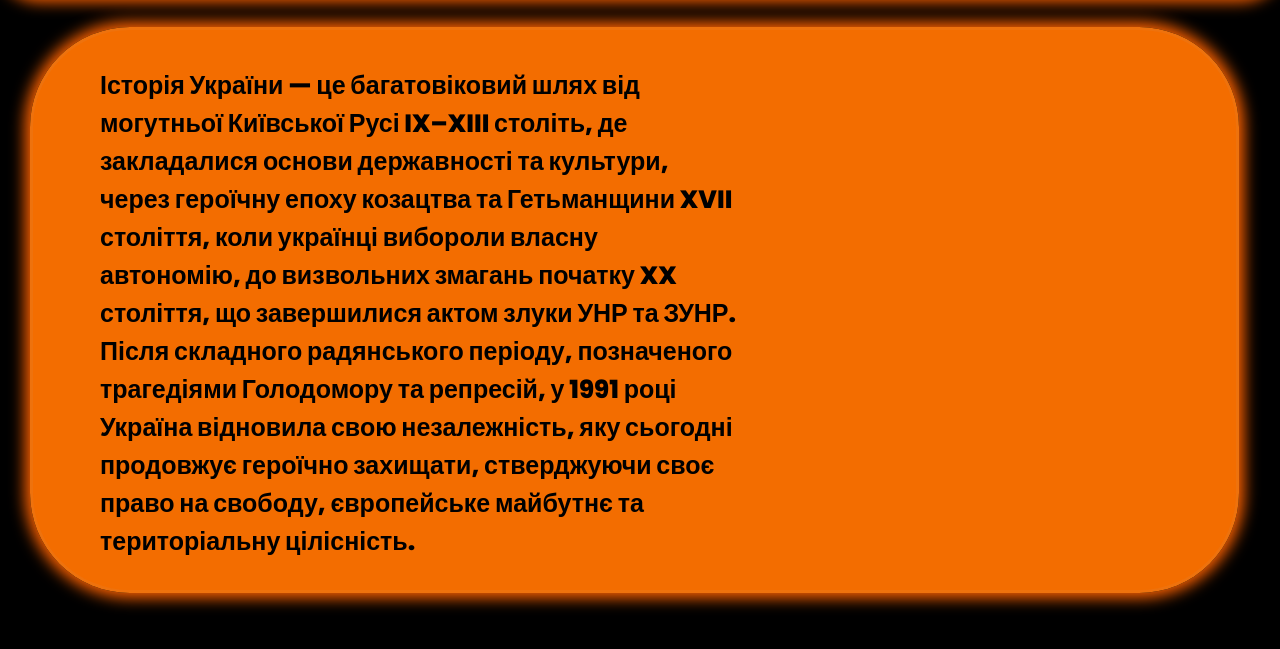
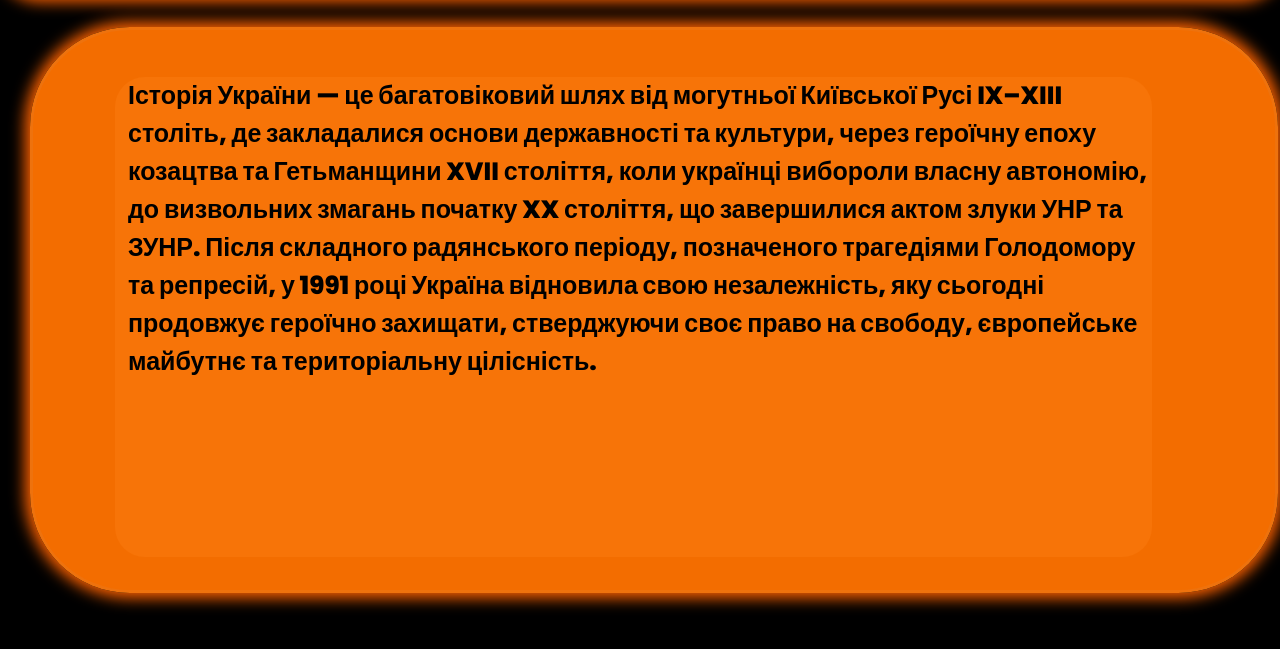
Before and after one commit to Maxe-super123/History-of-Ukraine, a plain HTML site: page my1sayt/index.html in a window 1280 px wide. Shown: the part 83-732 px from the top of the page. Drawn offline with Linux system fonts and the light colour scheme.

Commit message:
Update learngcssreturn.css

```diff
--- a/my1sayt/learngcssreturn.css
+++ b/my1sayt/learngcssreturn.css
@@ -32,7 +32,7 @@ img {
 }
 .table {
     background: rgba(255, 115, 0, 0.953);
-    width: 94%;
+    width: 97vw;
     height: 70vh;
     margin: 30px;
     border-radius: 100px;
@@ -47,9 +47,21 @@ img {
 }
 .history {
     position: absolute;
-    left:100px;
-    width: 80vh;
+    left:10vw;
+    width: 80vw;
     height: 60vh;
-    top:150px;
+    top:20vh;
     font-size: 25px;
+    z-index: 10;
 }
+.fon {
+    background: rgb(247, 116, 8);
+    position: absolute;
+    left:9vw;
+    width: 81vw;
+    height: 60vh;
+    top:20vh;
+    border-radius: 30px;
+    z-index: 1;
+
+}
```
